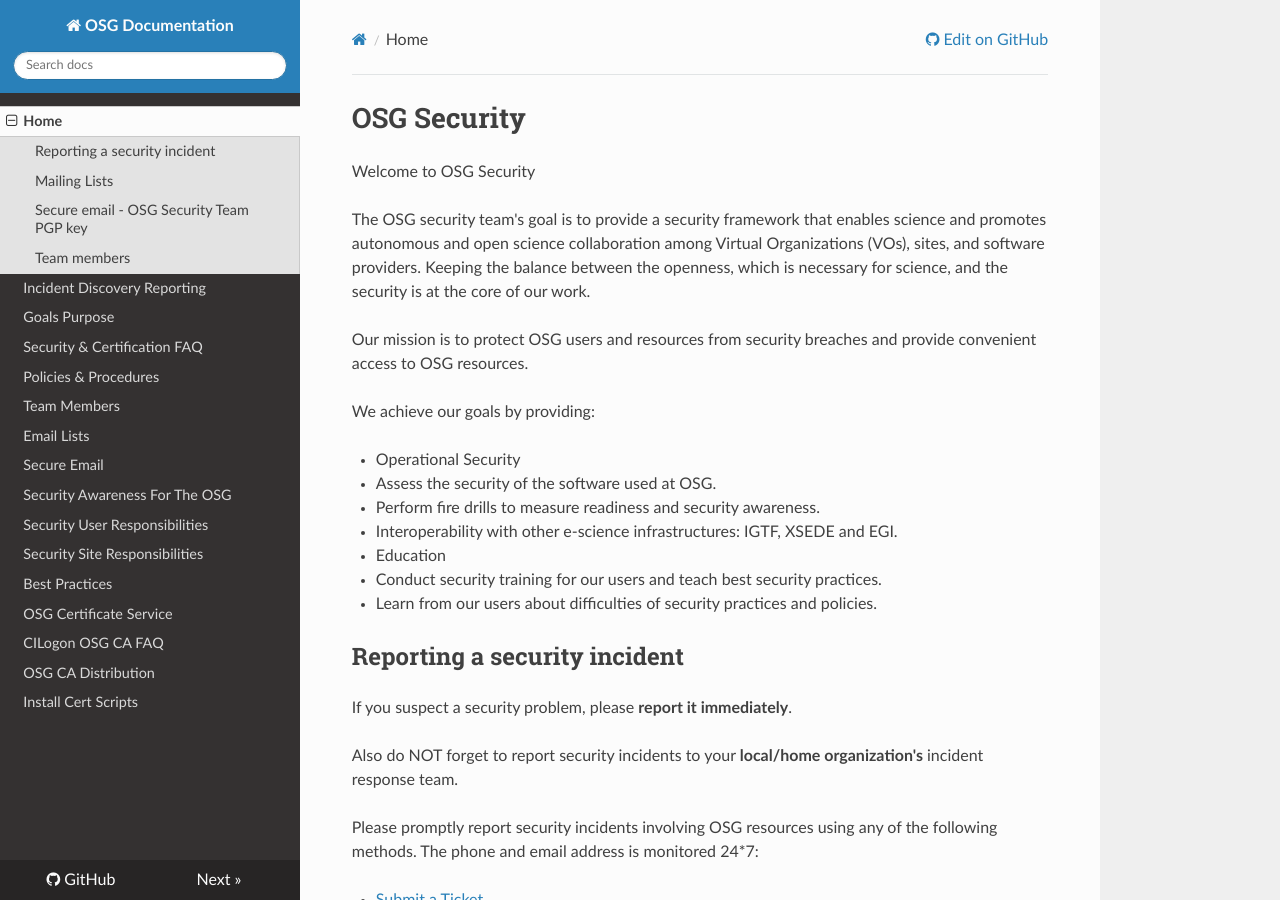
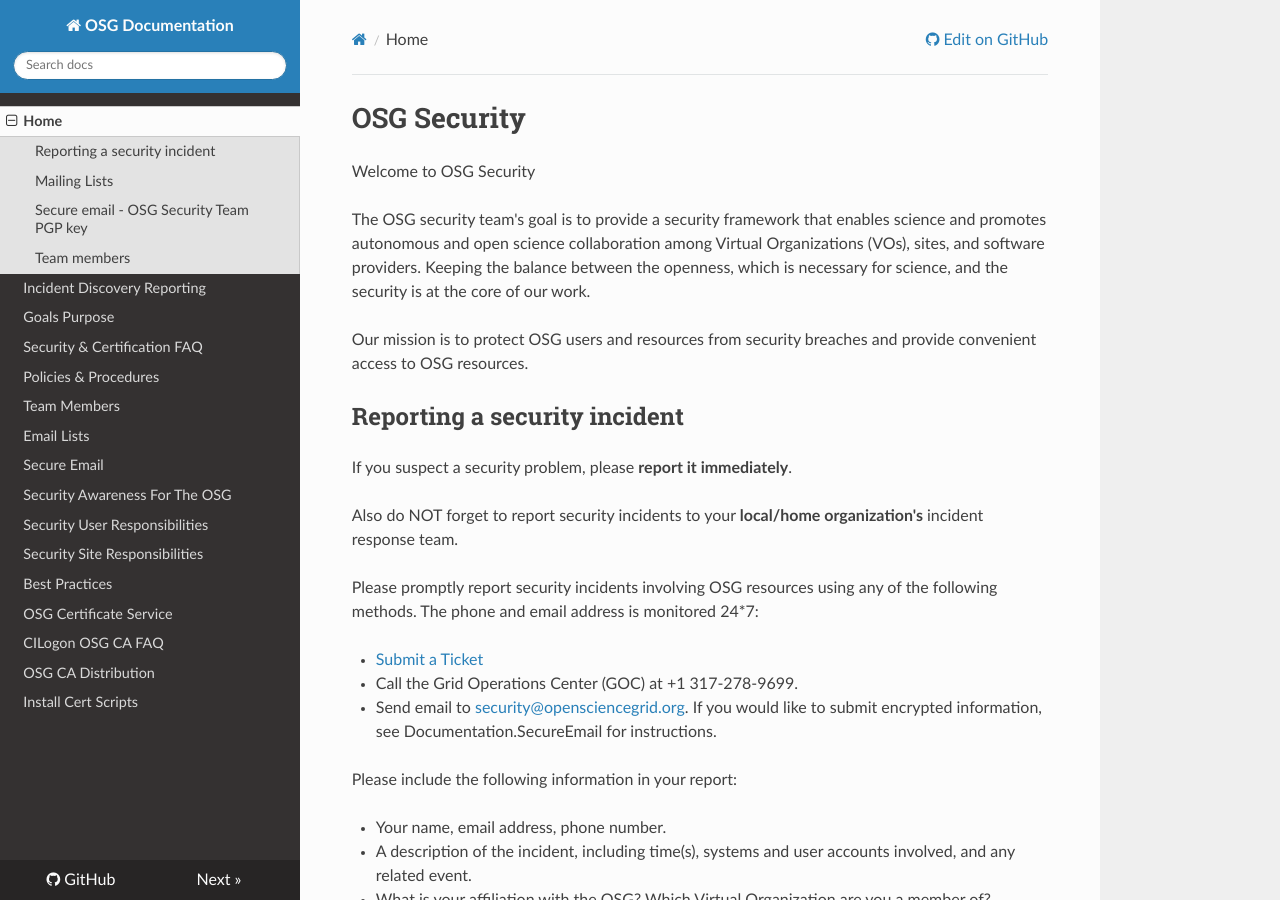
Before and after one commit to opensciencegrid/security, an MkDocs documentation site: the page built from docs/index.md, in a window 1280 px wide and 900 px high. Built offline with MkDocs 1.6.1, drawn with Linux system fonts in a browser that asks for light colours; nearby versions of some CDN libraries; old or Windows-style settings are respelled for this version of MkDocs.

Commit message:
Update index.md

```diff
--- a/docs/index.md
+++ b/docs/index.md
@@ -5,16 +5,6 @@
 The OSG security team's goal is to provide a security framework that enables science and promotes autonomous and open science collaboration among Virtual Organizations (VOs), sites, and software providers. Keeping the balance between the openness, which is necessary for science, and the security is at the core of our work.
 
 Our mission is to protect OSG users and resources from security breaches and provide convenient access to OSG resources.
-
-We achieve our goals by providing:
-
-- Operational Security
- - Assess the security of the software used at OSG.
- - Perform fire drills to measure readiness and security awareness.
-- Interoperability with other e-science infrastructures: IGTF, XSEDE and EGI.
-- Education
- - Conduct security training for our users and teach best security practices.
- - Learn from our users about difficulties of security practices and policies.
 
 ## Reporting a security incident
 
```
